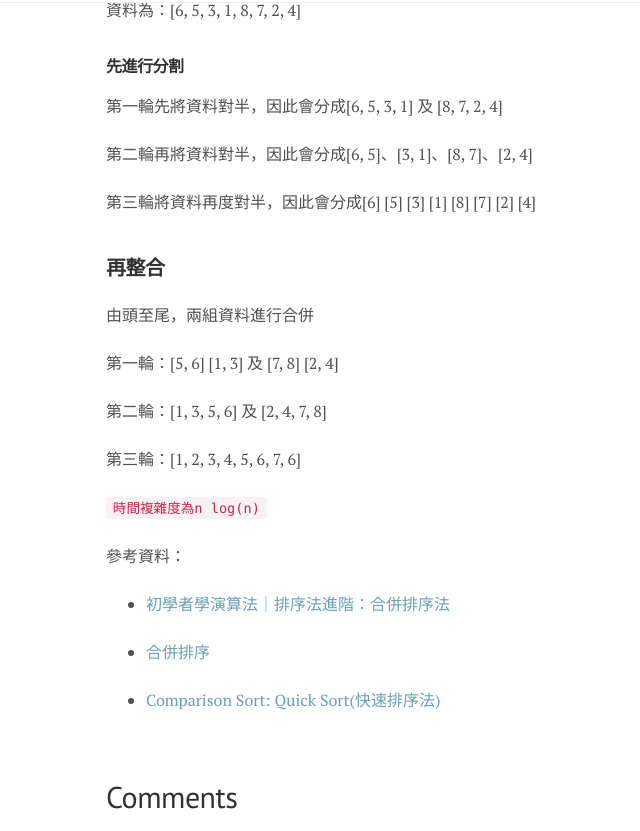
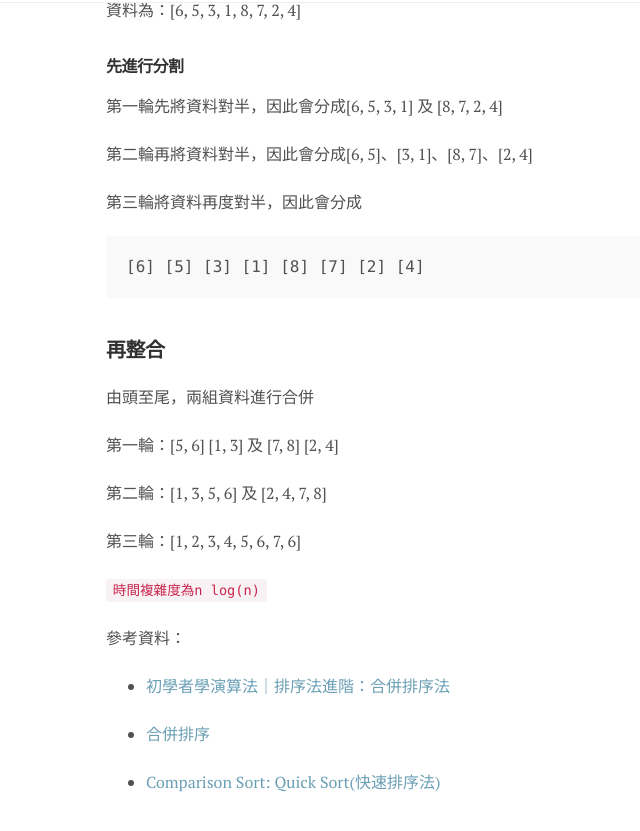
Before and after one commit to david8388/david8388.github.io, a Jekyll site: the page built from _posts/2020-02-19-Sort-Algorithm-2.md, in a window 1280 px wide and 900 px high, scrolled down 1384 px, cut to the strip 69-900 px from the top of the window. Shown: the whole strip, without its empty margins (174-814 px from the left). Built offline with Jekyll 4.4.1, drawn with Linux system fonts in a browser that asks for light colours; nearby versions of some CDN libraries; comment, search, counter and statistics services are not loaded.

Commit message:
Use code block to show array

````diff
--- a/_posts/2020-02-19-Sort-Algorithm-2.md
+++ b/_posts/2020-02-19-Sort-Algorithm-2.md
@@ -39,7 +39,11 @@ categories: [SortAlgorithm, QuickSort, MergeSort]
 
 第二輪再將資料對半，因此會分成[6, 5]、[3, 1]、[8, 7]、[2, 4]
 
-第三輪將資料再度對半，因此會分成[6] [5] [3] [1] [8] [7] [2] [4]
+第三輪將資料再度對半，因此會分成
+
+```
+[6] [5] [3] [1] [8] [7] [2] [4]
+```
 
 ## 再整合
 
````
